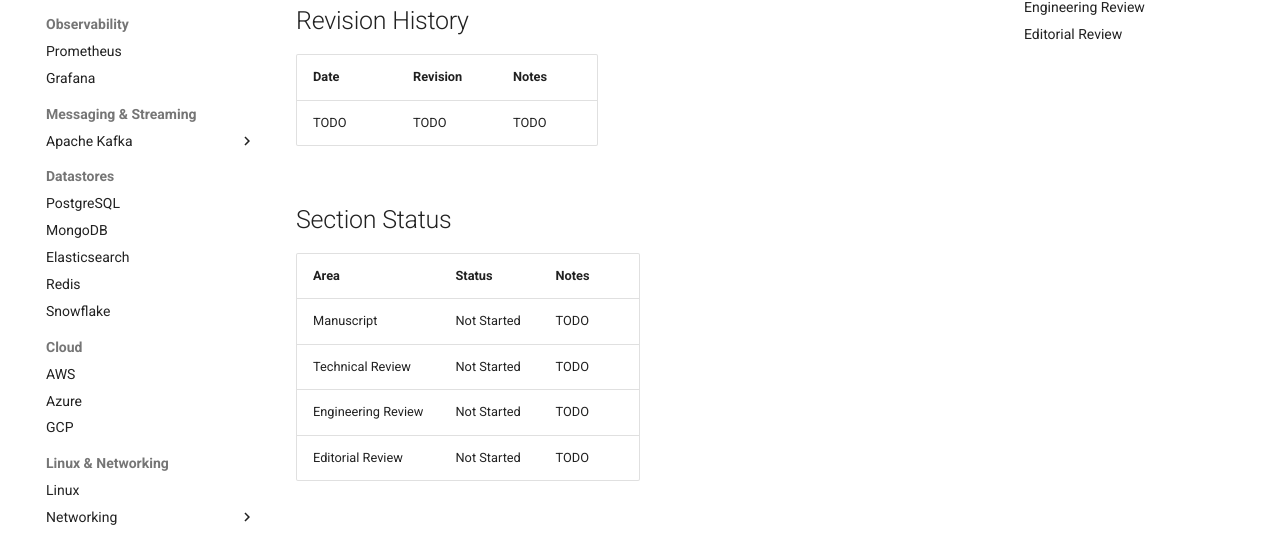
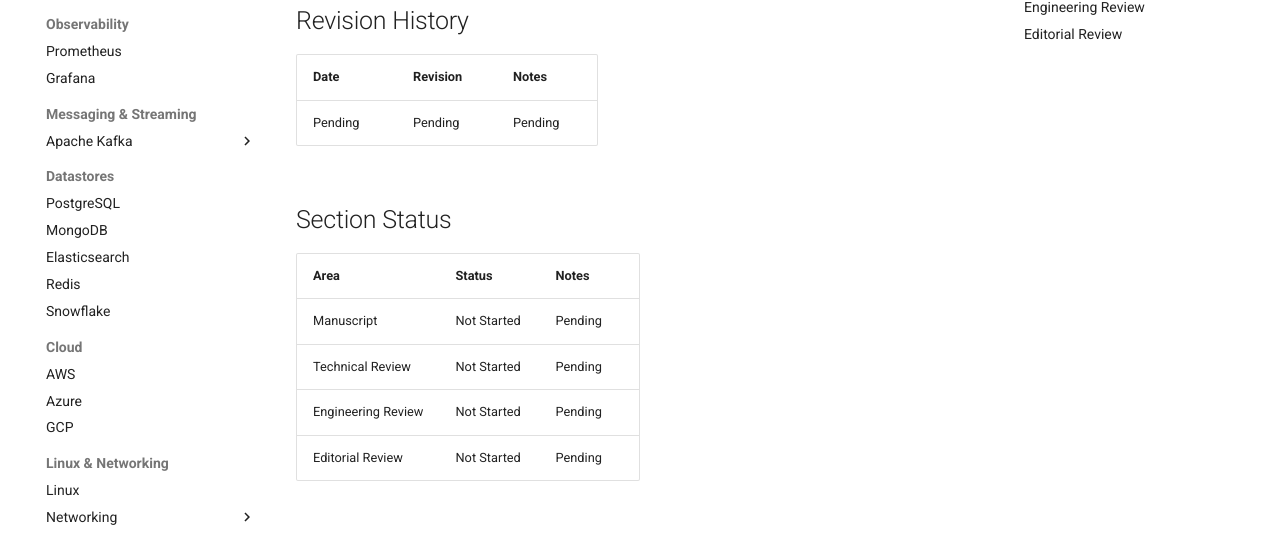
Before and after one commit to sssamant21/sre-academy, an MkDocs documentation site: the page built from docs/chapter-07/7.3-progress.md, in a window 1280 px wide and 900 px high. Shown: the part 293-835 px from the top of the window. Built offline with MkDocs 1.6.1 and Material for MkDocs 9.7.7, drawn with Linux system fonts in a browser that asks for light colours; comment, search, counter and statistics services are not loaded.

```diff
--- a/docs/chapter-07/7.3-progress.md
+++ b/docs/chapter-07/7.3-progress.md
@@ -8,16 +8,16 @@
 
 | Date | Revision | Notes |
 | --- | --- | --- |
-| TODO | TODO | TODO |
+| Pending | Pending | Pending |
 
 ## Section Status
 
 | Area | Status | Notes |
 | --- | --- | --- |
-| Manuscript | Not Started | TODO |
-| Technical Review | Not Started | TODO |
-| Engineering Review | Not Started | TODO |
-| Editorial Review | Not Started | TODO |
+| Manuscript | Not Started | Pending |
+| Technical Review | Not Started | Pending |
+| Engineering Review | Not Started | Pending |
+| Editorial Review | Not Started | Pending |
 
 ## Diagram Checklist
 
```
